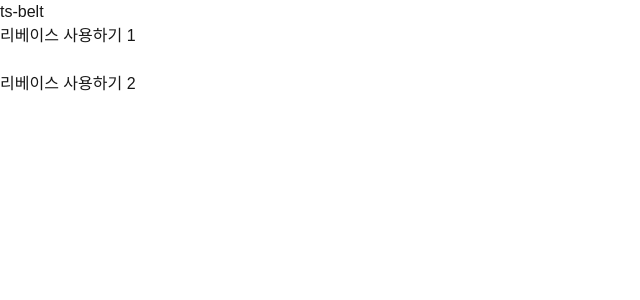
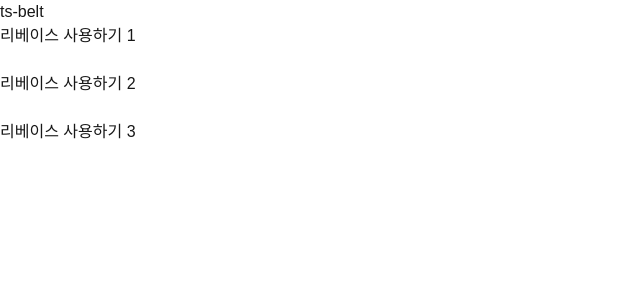
Before and after one commit to stnqls/ts-belt, a Next.js app: page /ts-belt in a window 1280 px wide. Shown: the top 300 px of the page, without its empty margins (0-640 px from the left). Built offline with nearby package versions, Linux system fonts and the light colour scheme.

Commit message:
feat: 리베이스 사용하기 3

```diff
--- a/app/ts-belt/page.tsx
+++ b/app/ts-belt/page.tsx
@@ -7,6 +7,8 @@ export default function page() {
       <br />
       <p>리베이스 사용하기 2</p>
       <br />
+      <p>리베이스 사용하기 3</p>
+      <br />
     </div>
   );
 }
```
